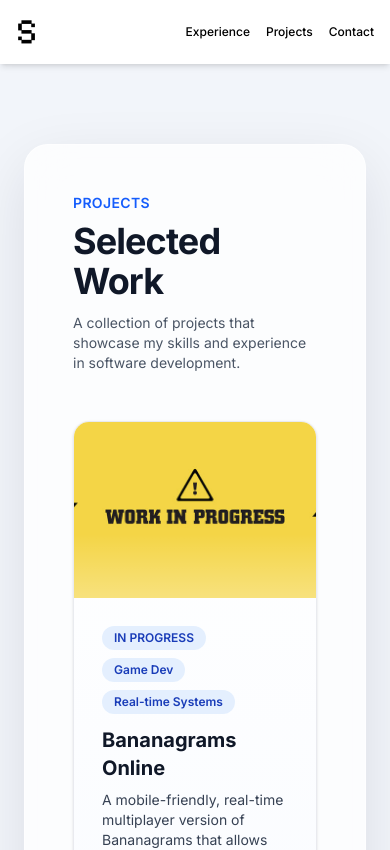
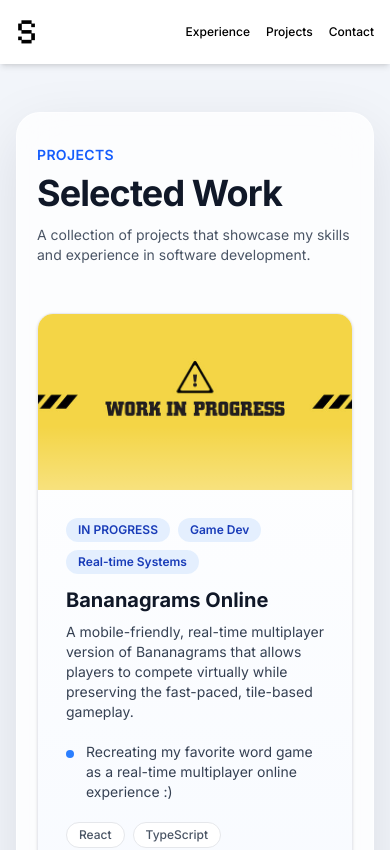
Before and after one commit to sophiayau/personal-website, a Next.js app: page /projects in a window 390 px wide. Shown: the top 850 px of the page. Built offline with nearby package versions, Linux system fonts and the light colour scheme.

Commit message:
mobile changes for projects page

```diff
--- a/app/projects/page.tsx
+++ b/app/projects/page.tsx
@@ -6,7 +6,7 @@
 export default function ProjectsPage() {
   return (
     <div className="min-h-screen bg-[#F2F5FA]">
-      <main className="px-6 py-20">
+      <main className="px-4 sm:px-6 py-12 sm:py-20">
         <div
           className={`
             ${inter.className}
@@ -15,7 +15,8 @@
             border border-white/60
             bg-white/75
             backdrop-blur-xl
-            px-12 py-12
+            px-5 py-8
+            sm:px-12 sm:py-12
             shadow-[0_20px_60px_rgba(15,23,42,0.10)]
           `}
         >
--- a/components/project/ProjectCard.tsx
+++ b/components/project/ProjectCard.tsx
@@ -71,8 +71,8 @@
         <ul className="mt-5 space-y-2 text-sm text-gray-700">
           {project.bullets.map((b, i) => (
             <li key={i} className="flex gap-3">
-              <span className="mt-2 h-1.5 w-1.5 rounded-full bg-blue-500" />
-              {b}
+            <span className="mt-2 h-2 w-2 shrink-0 rounded-full bg-blue-500" />
+            <span className="flex-1">{b}</span>
             </li>
           ))}
         </ul>
```
